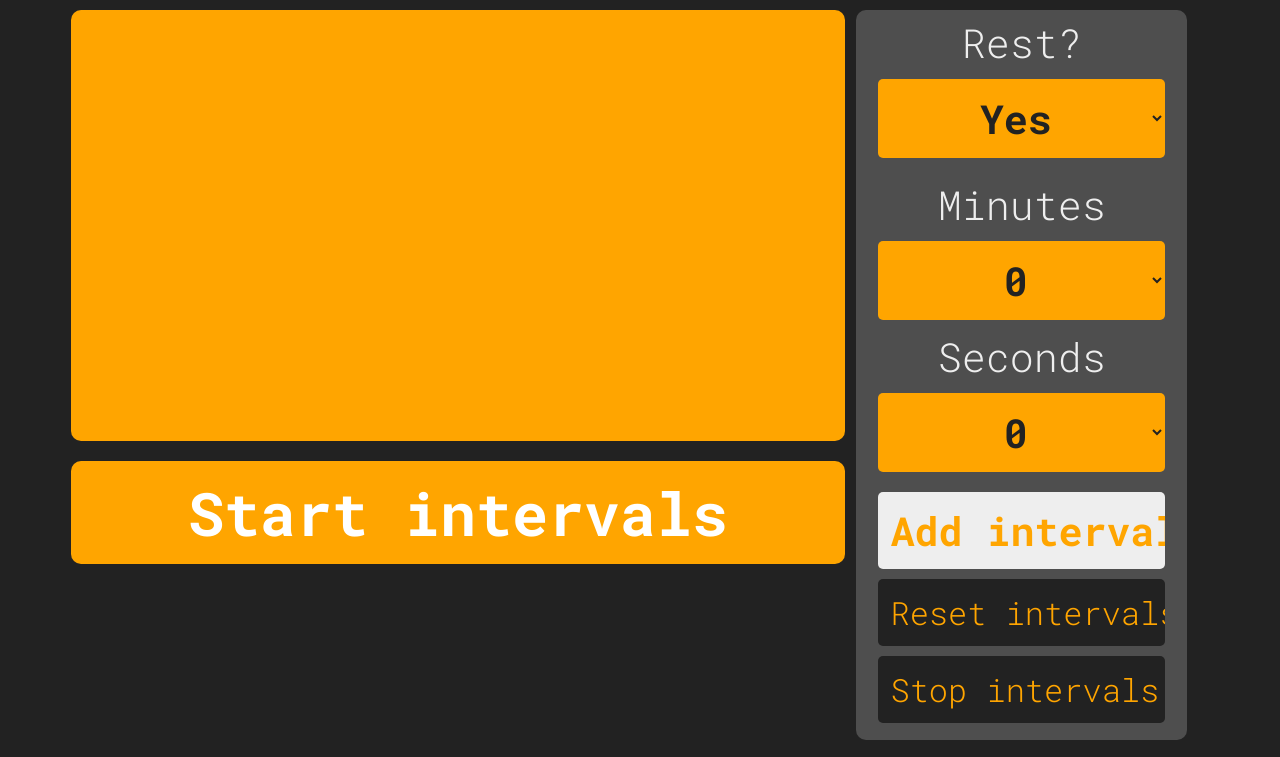
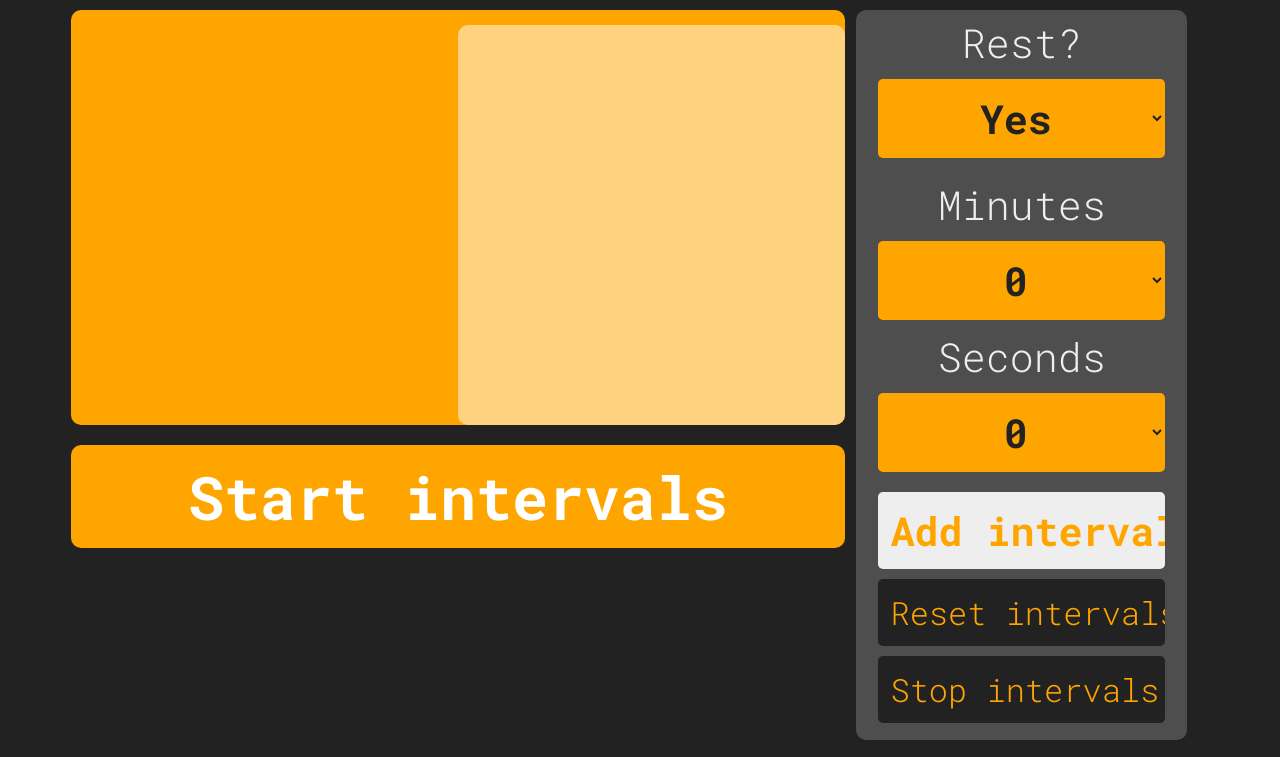
Before and after one commit to elliottPorter/workout_sessions_timer, a plain HTML site: page index.html in a window 1280 px wide. Shown: the top 757 px of the page. Drawn offline with Linux system fonts and the light colour scheme.

Commit message:
new styling

```diff
--- a/index.html
+++ b/index.html
@@ -10,8 +10,8 @@
 	<body>
 		<div id="container">
 			<div id="output">
-				<div id="main_timer">
-
+				<div id="timer_container">
+					<div id="main_timer"></div>
 					<div id="total_time"></div>
 				</div>
 				<button onClick="start(0)">Start intervals</button>
--- a/style.css
+++ b/style.css
@@ -166,11 +166,29 @@ div {
 	text-align: left;
 }
 
+#timer_container {
+	width: 100%;
+	border-radius: 10px;
+	padding-top: 2%;
+	background: orange;
+	height: 50vh;
+	display: flex;
+}
+
 #main_timer {
-	width: 96%;
+	width: 100%;
+	font-size: 5em;
+	color: #fff;
+	text-align: center;
+}
+
+#total_time {
+	width: 100%;
+	font-size: 1em !important;
+	padding:15px 0;
+	text-align: center;
+	align-content: flex-end;
 	border-radius: 10px;
-	padding: 2%;
-	background: orange;
-	font-size: 1em;
-	height: 50vh;
+	margin: 0;
+	background: rgba(255, 255, 255, 0.5);
 }
```
